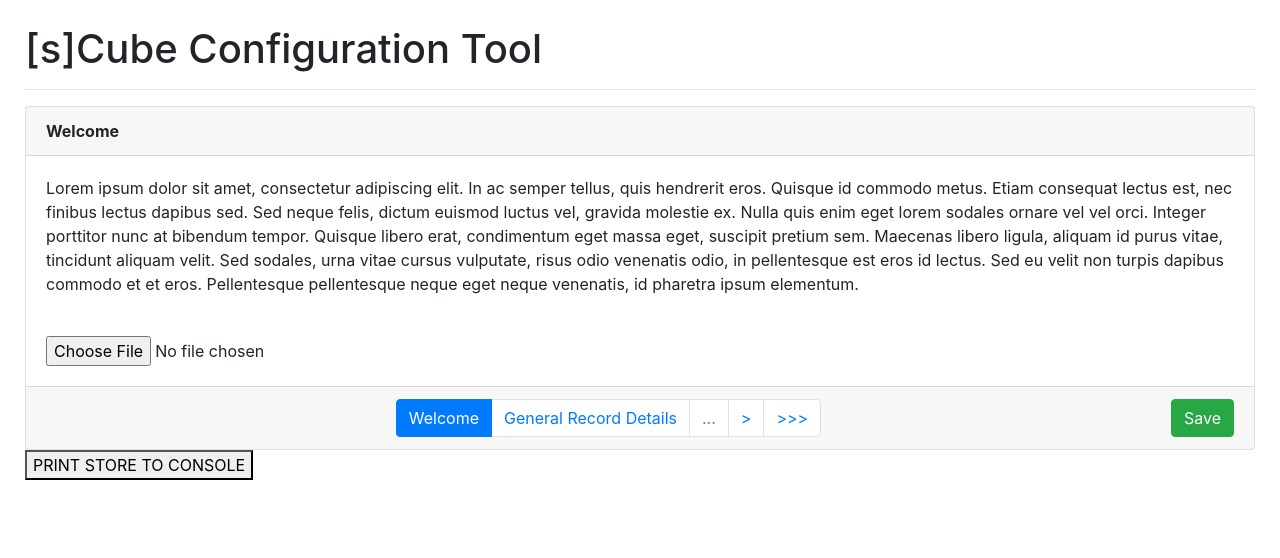
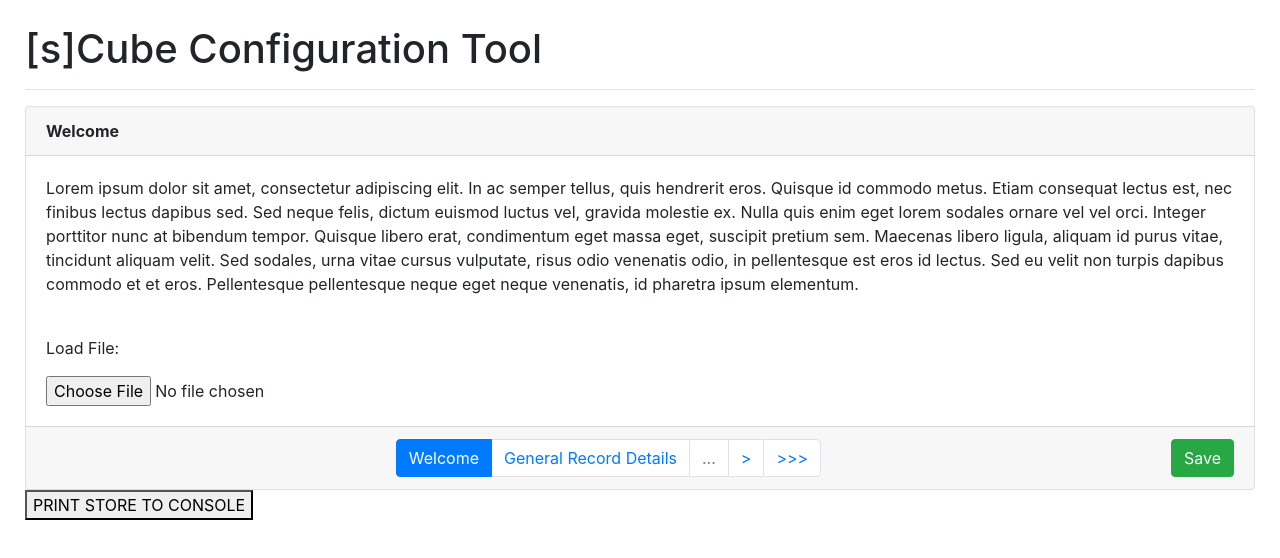
Before and after one commit to ItsAMeNick/sCube-Configuration-Tool, a React (Create React App) app: page / in a window 1280 px wide. Shown: the top 558 px of the page. Built offline with nearby package versions, Linux system fonts and the light colour scheme.

Commit message:
[NZ] Added safeguard to loading

```diff
--- a/src/components/Start.js
+++ b/src/components/Start.js
@@ -17,7 +17,12 @@ class STRT extends Component {
         reader.onload = (event) => {
             this.props.load(event.target.result);
         };
-        reader.readAsText(file)
+        if (window.confirm("Loading a save will overwrite any changes that have been made during the current session.  Please make sure to save your work.  Would you like to continue?")) {
+            reader.readAsText(file);
+        } else {
+            document.getElementById("file_loadsave").value = "";
+            return -1;
+        }
     }
 
     render() {
@@ -32,7 +37,8 @@ class STRT extends Component {
                     </Card.Text>
                 </Card.Body>
                 <Card.Body>
-                    <input type="file" name="file" onChange={(e) => this.handleChange(e)}/>
+                    <p>Load File: </p>
+                    <input type="file" name="file" id="file_loadsave" onChange={(e) => this.handleChange(e)}/>
                 </Card.Body>
             </React.Fragment>
         );
```
